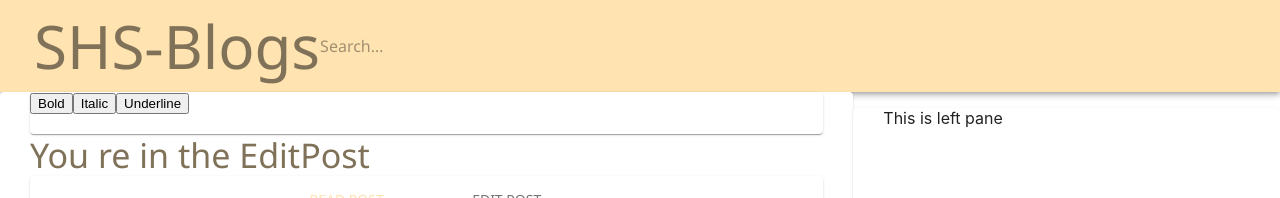
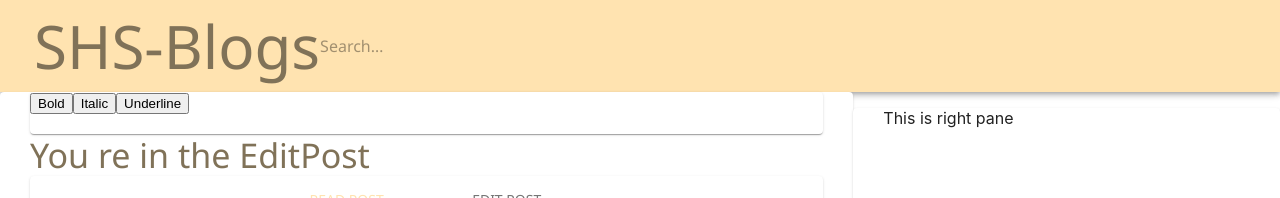
Before and after one commit to HannaTuominen/SHS-Blog, a React (Create React App) app in the folder frontend/: page /editpost in a window 1280 px wide. Shown: the top 198 px of the page. Built offline with nearby package versions, Linux system fonts and the light colour scheme; no server answers.

Commit message:
Make Right Pane lie no more.

```diff
--- a/frontend/src/Components/Blogposts/RightPane.js
+++ b/frontend/src/Components/Blogposts/RightPane.js
@@ -15,7 +15,7 @@ class RightPane extends Component {
     const { classes } = this.props;
         return <Fragment>
             <Paper className={classes.rightPane}>
-                <p>This is left pane</p>
+                <p>This is right pane</p>
             </Paper>
           </Fragment>
     }
```
Also changed, not shown: 1 other file (tests, documents, lock files or other folders).
